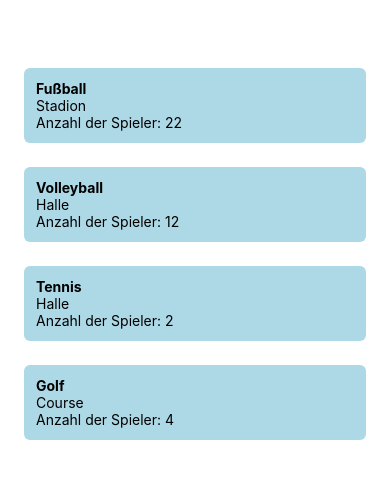
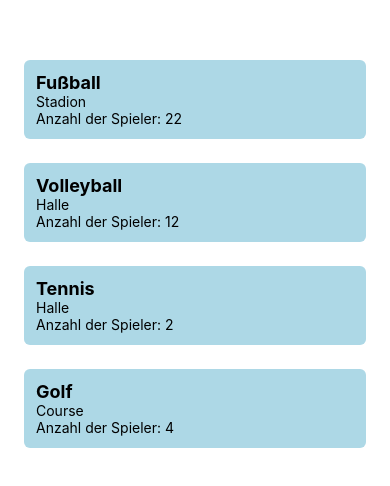
Before and after one commit to rsascha/expo-demo-coding, a React Native app: screen / in a window 390 px wide. Shown: the part 168-654 px from the top of the page. Built offline with nearby package versions, Linux system fonts and the light colour scheme.

Commit message:
increase font size of event title

```diff
--- a/App.js
+++ b/App.js
@@ -44,7 +44,7 @@ function MyEvent({ title, location, numPlayers }) {
         borderRadius: 6,
       }}
     >
-      <Text style={{ fontWeight: "bold" }}>{title}</Text>
+      <Text style={{ fontWeight: "bold", fontSize: 18 }}>{title}</Text>
       <Text>{location}</Text>
       <Text>Anzahl der Spieler: {numPlayers}</Text>
     </View>
```
